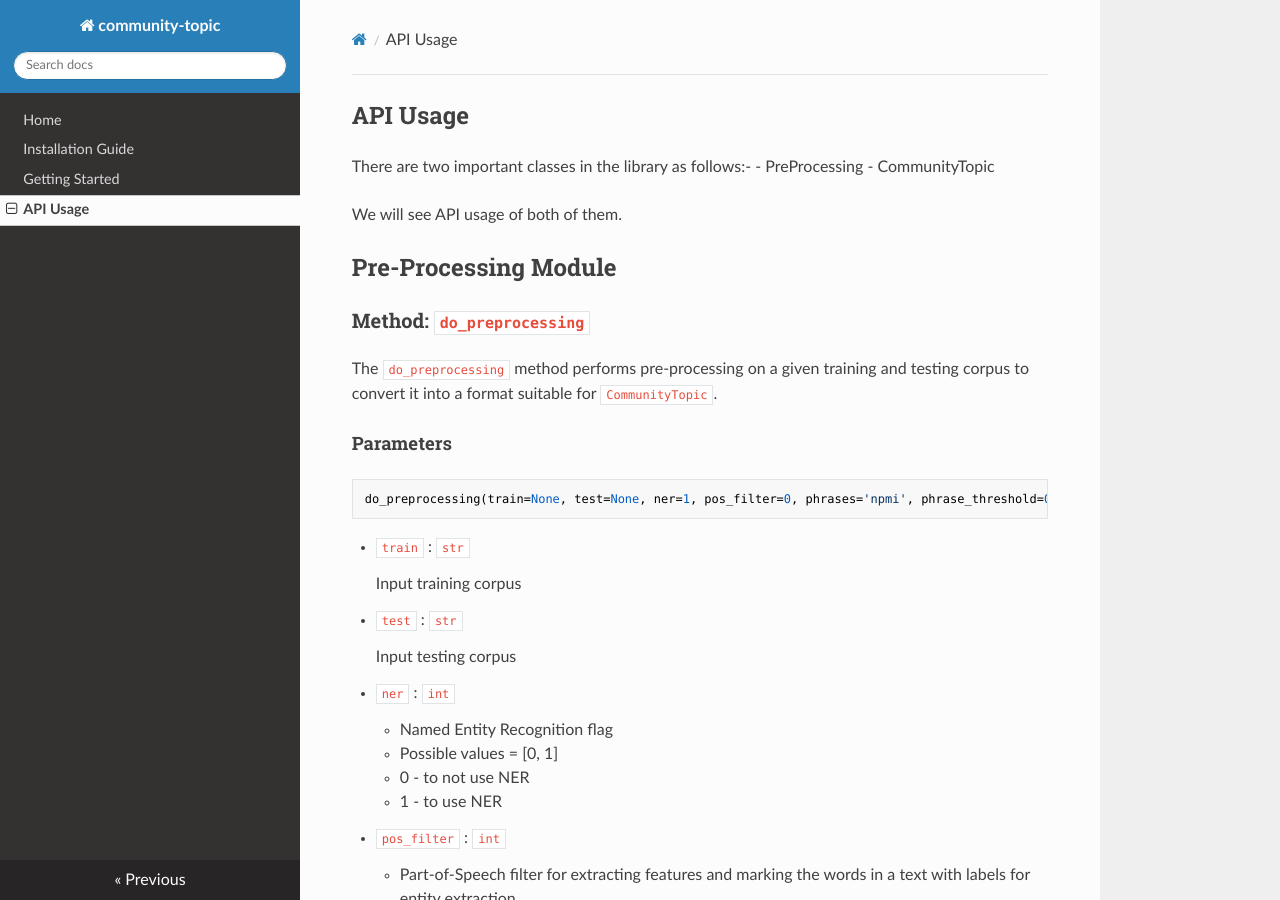
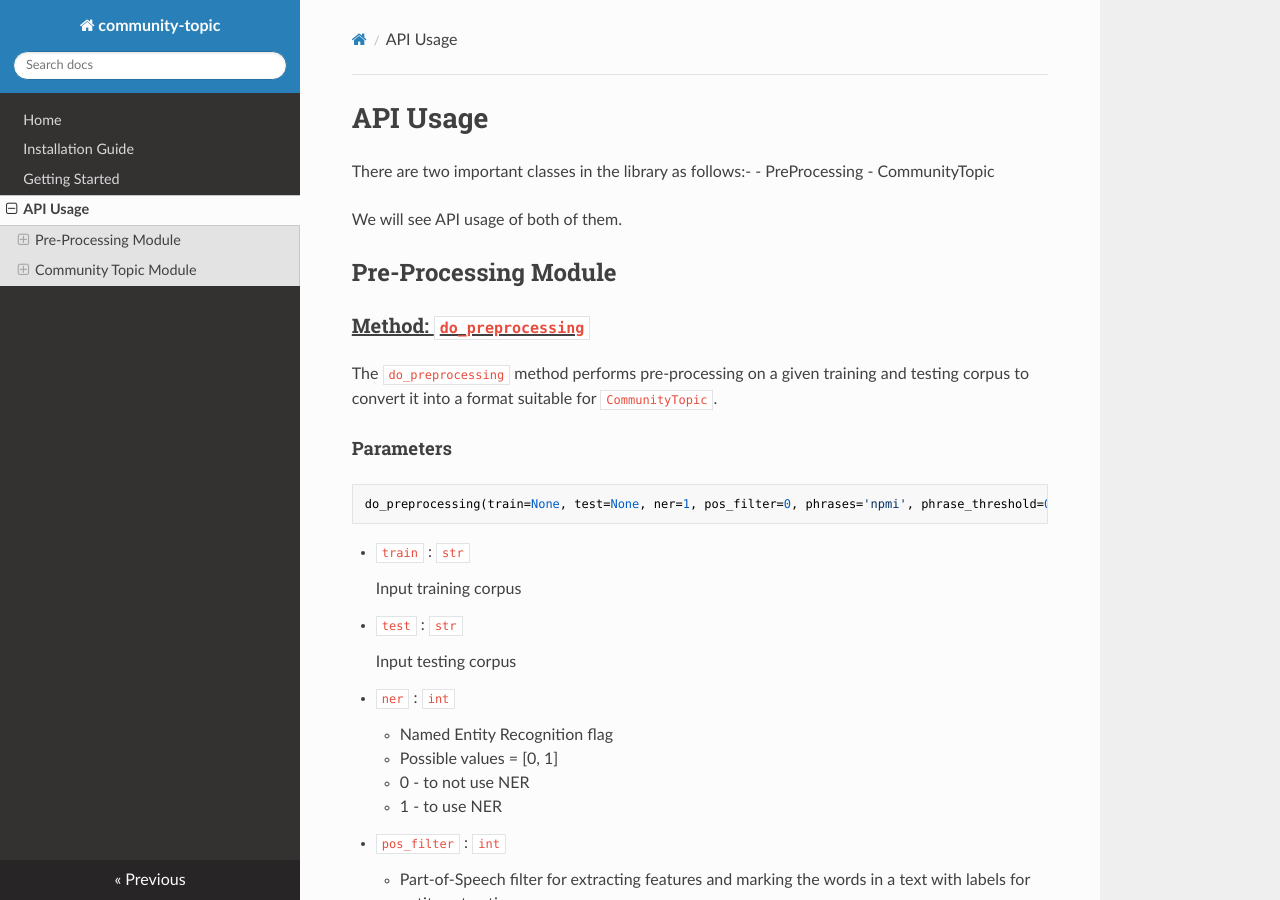
Before and after one commit to shr1911/communitytopic, an MkDocs documentation site: the page built from docs/api-reference.md, in a window 1280 px wide and 900 px high. Built offline with MkDocs 1.6.1, drawn with Linux system fonts in a browser that asks for light colours; nearby versions of some CDN libraries.

Commit message:
Webiste docs updation

````diff
--- a/docs/api-reference.md
+++ b/docs/api-reference.md
@@ -1,4 +1,4 @@
-## API Usage
+# API Usage
 
 There are two important classes in the library as follows:-
 - PreProcessing
@@ -9,7 +9,7 @@
 
 ## Pre-Processing Module
 
-### Method: `do_preprocessing`
+### <u>Method: `do_preprocessing`</u>
 
 The `do_preprocessing` method performs pre-processing on a given training and testing corpus to convert it into a format suitable for `CommunityTopic`.
 
@@ -98,10 +98,11 @@
     - Keys are id for words
     - Values are words
 
+<hr style="border: 2px solid grey">
 
 ## Community Topic Module
 
-### Class constructor: `__init__`
+###  <u>Class constructor: `__init__` </u>
 ```python
 __init__(self, train_corpus=None, dictionary=None, edge_weight='count',
          weight_threshold=0.0, cd_algorithm='leiden', resolution_parameter=1.0,
@@ -160,7 +161,7 @@
 <hr style="border: 2px solid grey">
 
 
-### Method: `fit`
+###  <u>Method: `fit` </u>
 ```python
 fit()
 ```
@@ -170,7 +171,7 @@
 <hr style="border: 2px solid grey">
 
 
-### Method: `fit_hierarchical`
+###  <u>Method: `fit_hierarchical` </u>
 ```python
 fit_hierarchical(n_level=2)
 ```
@@ -186,7 +187,7 @@
 <hr style="border: 2px solid grey">
 
 
-### Method: `get_topics_words`
+###  <u>Method: `get_topics_words` </u>
 ```python
 get_topics_words()
 ```
@@ -201,7 +202,7 @@
 <hr style="border: 2px solid grey">
 
 
-### Method: `get_topics_words_topn`
+###  <u>Method: `get_topics_words_topn` </u>
 ```python
 get_topics_words_topn(n=10)
 ```
@@ -221,7 +222,7 @@
 <hr style="border: 2px solid grey">
 
 
-### Method: `get_topics`
+###  <u>Method: `get_topics` </u>
 ```python
 get_topics()
 ```
@@ -237,7 +238,7 @@
 <hr style="border: 2px solid grey">
 
 
-### Method: `get_topic_words_hierarchical`
+###  <u>Method: `get_topic_words_hierarchical` </u>
 ```python
 get_topic_words_hierarchical()
 ```
@@ -264,7 +265,7 @@
 <hr style="border: 2px solid grey">
 
 
-### Method: `get_topics_hierarchical`
+###  <u>Method: `get_topics_hierarchical` </u>
 ```python
 get_topics_hierarchical()
 ```
@@ -311,7 +312,7 @@
 <hr style="border: 2px solid grey">
 
 
-### Method: `get_topics_hierarchical`
+###  <u>Method: `get_topics_hierarchical` </u>
 ```python
 get_n_level_topic_words_hierarchical(n_level=2)
 ```
@@ -330,7 +331,7 @@
 
 
 
-### Method: `get_hierarchy_tree`
+###  <u>Method: `get_hierarchy_tree` </u>
 ```python
 get_hierarchy_tree()
 ```
````
